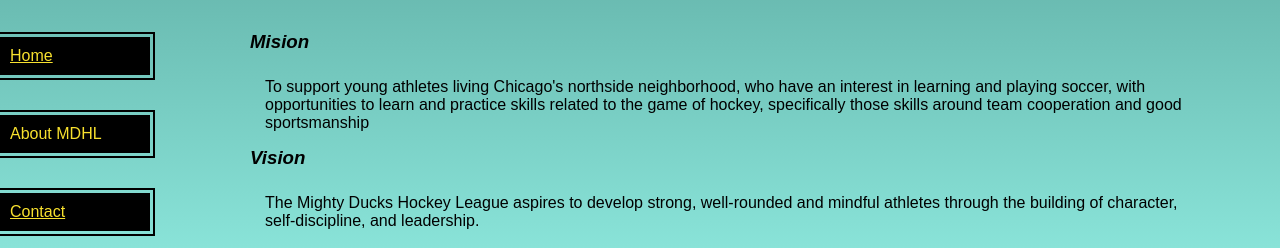
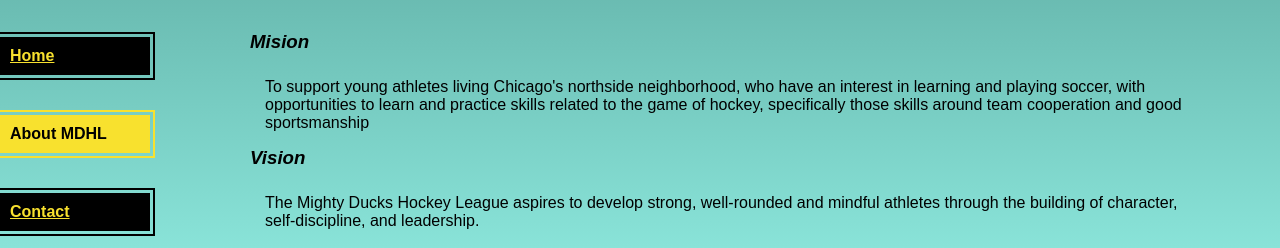
Before and after one commit to agusmugu/WebJockey, a plain HTML site: page about.html in a window 1280 px wide. Shown: the part 521-769 px from the top of the page. Drawn offline with Linux system fonts and the light colour scheme.

Commit message:
Develop (#5)
* Style1_3

* Style2.1

```diff
--- a/assets/styles/Style1.css
+++ b/assets/styles/Style1.css
@@ -3,7 +3,6 @@
     padding: 0;
     box-sizing: border-box;
     font-family: Arial, Helvetica, sans-serif;
-
 }
 html{
     background: rgb(33,25,21);
@@ -12,7 +11,6 @@ html{
 }
 
 /* HEADER */
-
 .titulo{
     /* TITULO */
     color:#f8e12e;
@@ -26,12 +24,11 @@ html{
     background-position-y: -200px;
 }
 .logo{
+    object-fit: contain;
     position: absolute;
     top: 250px;
     left: 80%;
     height: 200px;
-    object-fit: contain;
-
 }
 h2{
     background-color: black;
@@ -43,12 +40,12 @@ h2{
 
 
 /* NAV */
-
 nav{
     width: 150px;
     display: block;
 }
 nav a{
+    font-weight: bolder;
     color: #f8e12e;
     background-color: black;
     text-align: left;
@@ -60,6 +57,10 @@ nav a{
 }
 .Onsite{
     text-decoration: none;
+
+    color: black;
+    outline: 2px solid #f8e12e;
+    background-color: #f8e12e;
 }
 
 
--- a/assets/styles/Style2.css
+++ b/assets/styles/Style2.css
@@ -0,0 +1,14 @@
+*{
+    margin: 0;
+    padding: 0;
+    box-sizing: border-box;
+    font-family: Arial, Helvetica, sans-serif;
+}
+
+.logo{
+    object-fit: contain;
+    position: absolute;
+    top: 250px;
+    left: 80%;
+    height: 200px;
+}
```
Also changed, not shown: index.html (+2 -1 lines).
